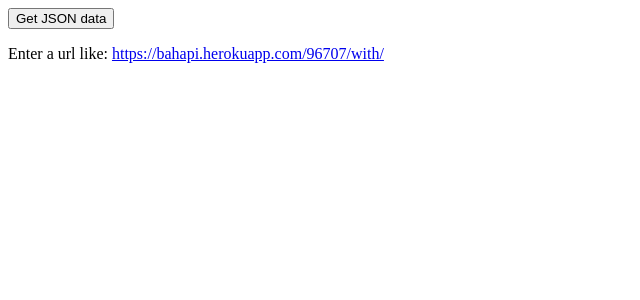
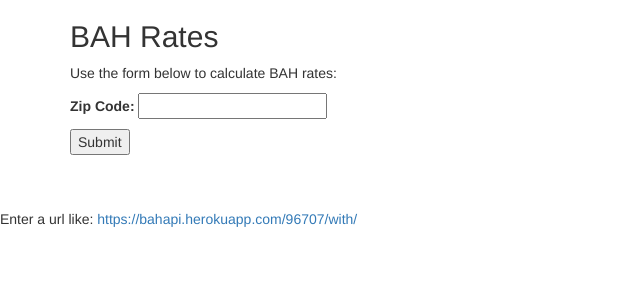
Before and after one commit to caseydm/bah_api, a Django app: page / in a window 1280 px wide. Shown: the top 300 px of the page, without its empty margins (0-640 px from the left). Run offline with Django 3.2, Linux system fonts and the light colour scheme; some libraries are stand-ins or nearby versions.

Commit message:
added jquery to home page

```diff
--- a/bah_api/templates/bah_api/index.html
+++ b/bah_api/templates/bah_api/index.html
@@ -1,13 +1,18 @@
 <html>
 <head>
+<link href="https://maxcdn.bootstrapcdn.com/bootstrap/3.3.5/css/bootstrap.min.css" rel="stylesheet" integrity="sha256-MfvZlkHCEqatNoGiOXveE8FIwMzZg4W85qfrfIFBfYc= sha512-dTfge/zgoMYpP7QbHy4gWMEGsbsdZeCXz7irItjcC3sPUFtf0kuFbDz/ixG7ArTxmDjLXDmezHubeNikyKGVyQ==" crossorigin="anonymous">
 <script src="https://ajax.googleapis.com/ajax/libs/jquery/1.11.3/jquery.min.js"></script>
 <title>BAH Calculator</title>
 <script>
 $(document).ready(function(){
-    $("button").click(function(){
-        $.getJSON("https://bahapi.herokuapp.com/96707/with/", function(result){
+    $("form :Submit").click(function(event){
+        event.preventDefault();
+        $("tbody").empty()
+        $("thead").empty()
+        $("thead").append('<tr><th>Rate</th><th>BAH Rate</th></tr>')
+        $.getJSON("http://127.0.0.1:8000/" + $("#zip").val() + "/with/", function(result){
             $.each(result, function(i, field){
-                $("div").append(field + " ");
+                $("tbody").append('<tr><td>' + i + "</td><td>" + field + '</td></tr>');
             });
         });
     });
@@ -16,9 +21,23 @@ $(document).ready(function(){
 </head>
 <body>
 
-<button>Get JSON data</button>
+<div class="container">
+  <h2>BAH Rates</h2>
+  <p>Use the form below to calculate BAH rates:</p>
 
-<div></div>
+<form action="">
+<p><b>Zip Code:</b> <input type="text" id="zip"></p>
+<input type="submit" value="Submit">
+</form>
+<br>
+
+  <table class="table">
+    <thead>
+    </thead>
+    <tbody>
+    </tbody>
+  </table>
+</div>
 
 <p>Enter a url like: <a href = "https://bahapi.herokuapp.com/96707/with/">https://bahapi.herokuapp.com/96707/with/</a></p>
 </body>
```
